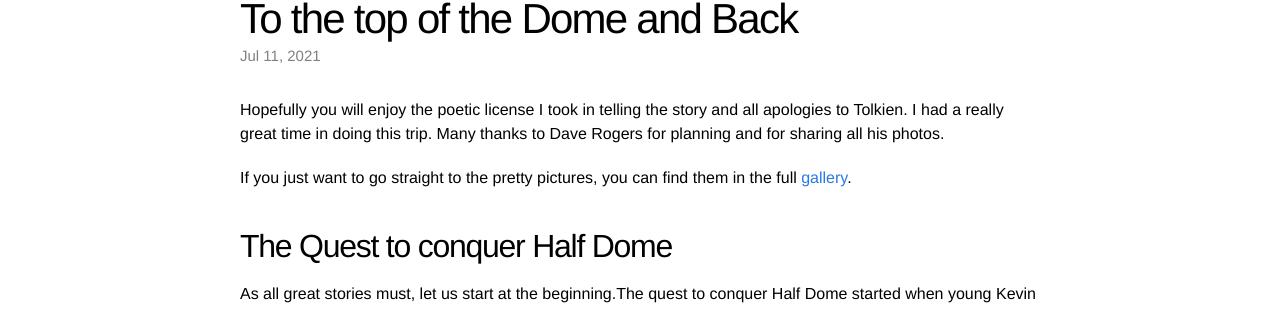
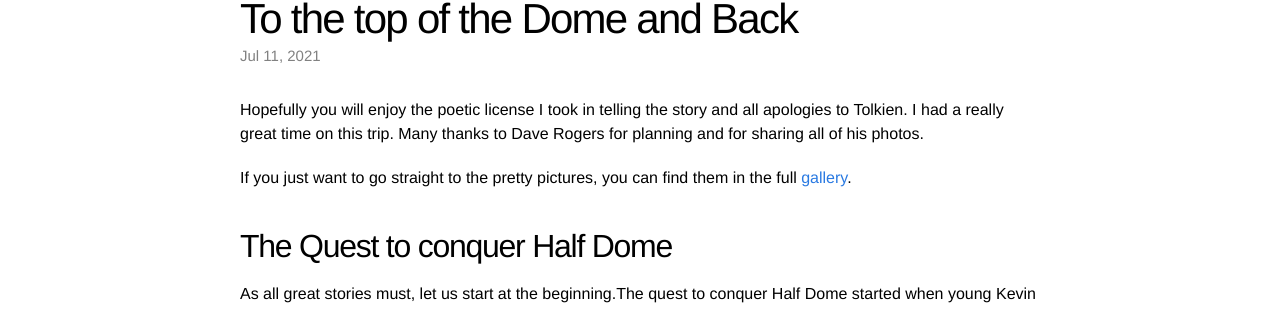
Before and after one commit to jamesorriv/jamesorriv.github.io, a Jekyll site: the page built from _posts/2021-07-11-halfdome.md, in a window 1280 px wide and 900 px high. Shown: the part 104-413 px from the top of the window. Built offline with Jekyll 4.4.1, drawn with Linux system fonts in a browser that asks for light colours.

Commit message:
Fix grammer.

```diff
--- a/_posts/2021-07-11-halfdome.md
+++ b/_posts/2021-07-11-halfdome.md
@@ -5,7 +5,7 @@ date:   2021-07-11 12:00:00
 categories: update
 image: /assets/yosemite/1-_ROG0181.jpeg
 ---
-Hopefully you will enjoy the poetic license I took in telling the story and all apologies to Tolkien. I had a really great time in doing this trip. Many thanks to Dave Rogers for planning and for sharing all his photos.
+Hopefully you will enjoy the poetic license I took in telling the story and all apologies to Tolkien. I had a really great time on this trip. Many thanks to Dave Rogers for planning and for sharing all of his photos.
 
 If you just want to go straight to the pretty pictures, you can find them in the full [gallery](https://photos.app.goo.gl/7MdjhZbchtjyKzEj9).
 
```
